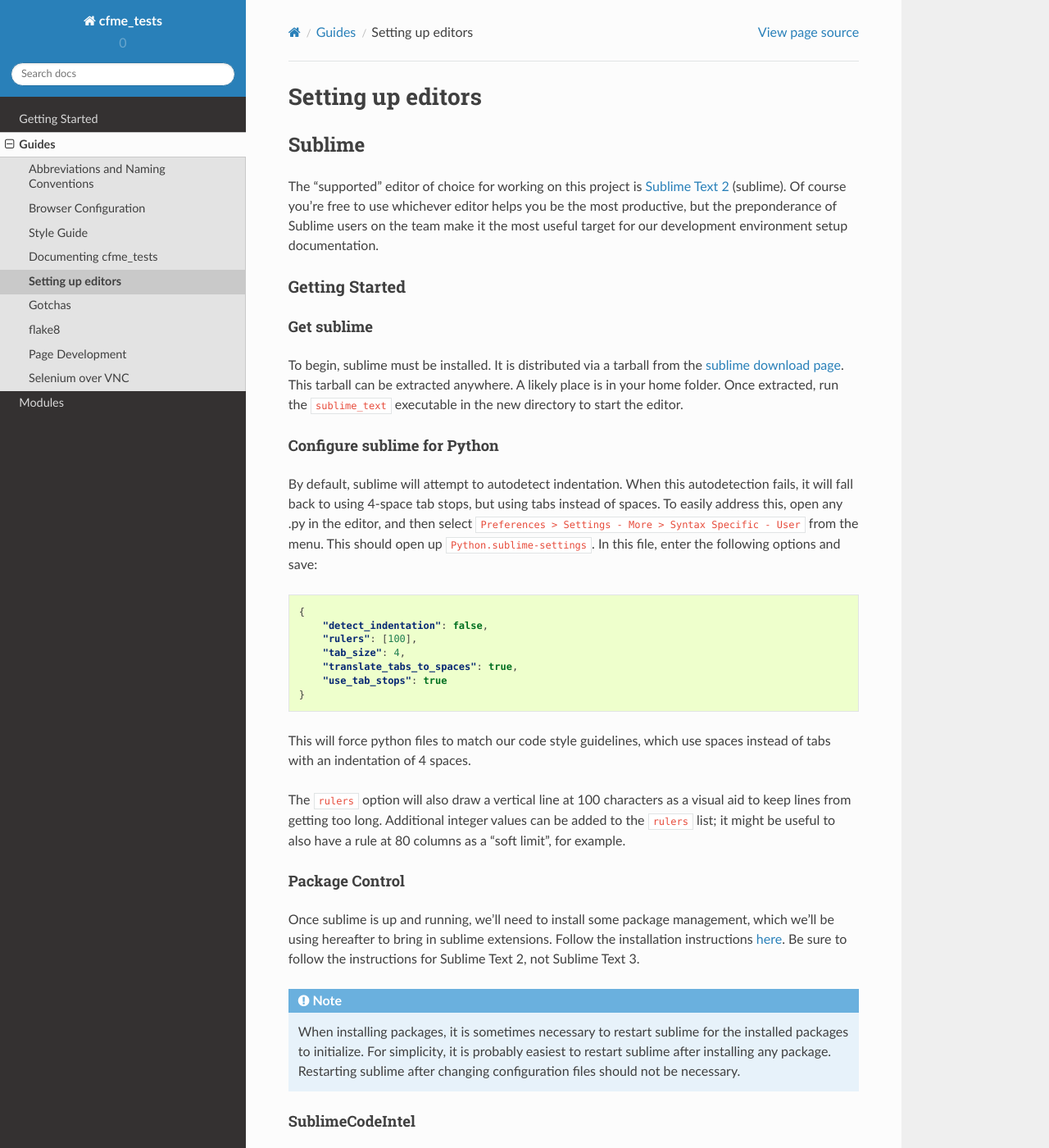
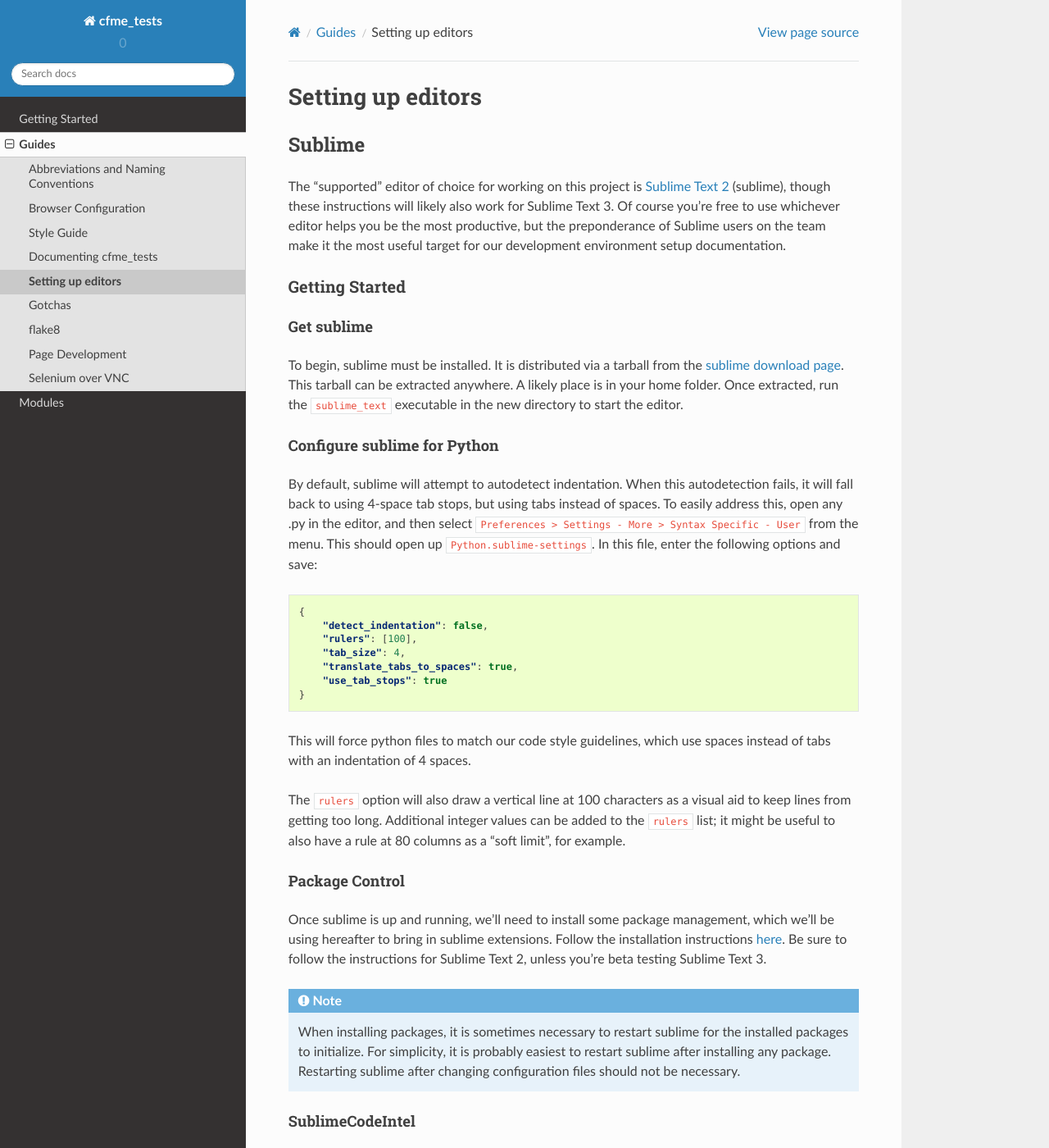
Before and after one commit to ManageIQ/integration_tests, a Sphinx documentation site: the page built from docs/guides/editors.rst, in a window 1280 px wide and 1400 px high. Shown: the whole window at 82% size. Built offline with Sphinx 7.4.7 and the Read the Docs theme 2.0.0, drawn with Linux system fonts in a browser that asks for light colours; pages that are not in the unit, such as notebooks, are missing from menus.

Commit message:
Sublime 3 support in docs :)

```diff
--- a/docs/guides/editors.rst
+++ b/docs/guides/editors.rst
@@ -5,7 +5,8 @@
 -------
 
 The "supported" editor of choice for working on this project is
-`Sublime Text 2 <http://www.sublimetext.com>`_ (sublime). Of course you're free to use whichever
+`Sublime Text 2 <http://www.sublimetext.com>`_ (sublime), though these instructions will likely
+also work for Sublime Text 3. Of course you're free to use whichever
 editor helps you be the most productive, but the preponderance of Sublime users on the team
 make it the most useful target for our development environment setup documentation.
 
@@ -52,7 +53,7 @@
 Once sublime is up and running, we'll need to install some package management, which we'll be
 using hereafter to bring in sublime extensions. Follow the installation instructions
 `here <https://sublime.wbond.net/installation#st2>`_. Be sure to follow the instructions for
-Sublime Text 2, not Sublime Text 3.
+Sublime Text 2, unless you're beta testing Sublime Text 3.
 
 .. note:: When installing packages, it is sometimes necessary to restart sublime for the
    installed packages to initialize. For simplicity, it is probably easiest to restart sublime
```
